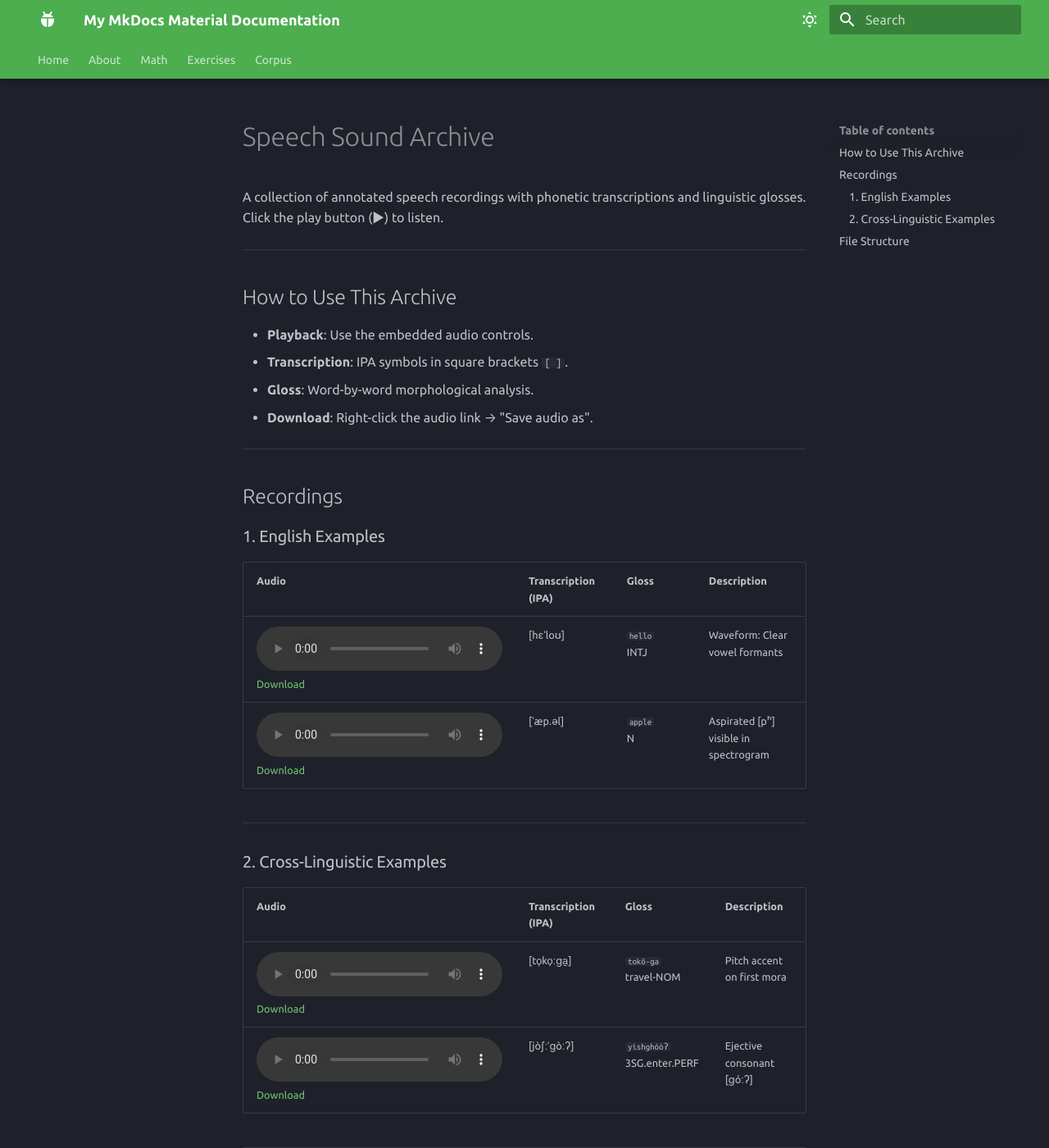
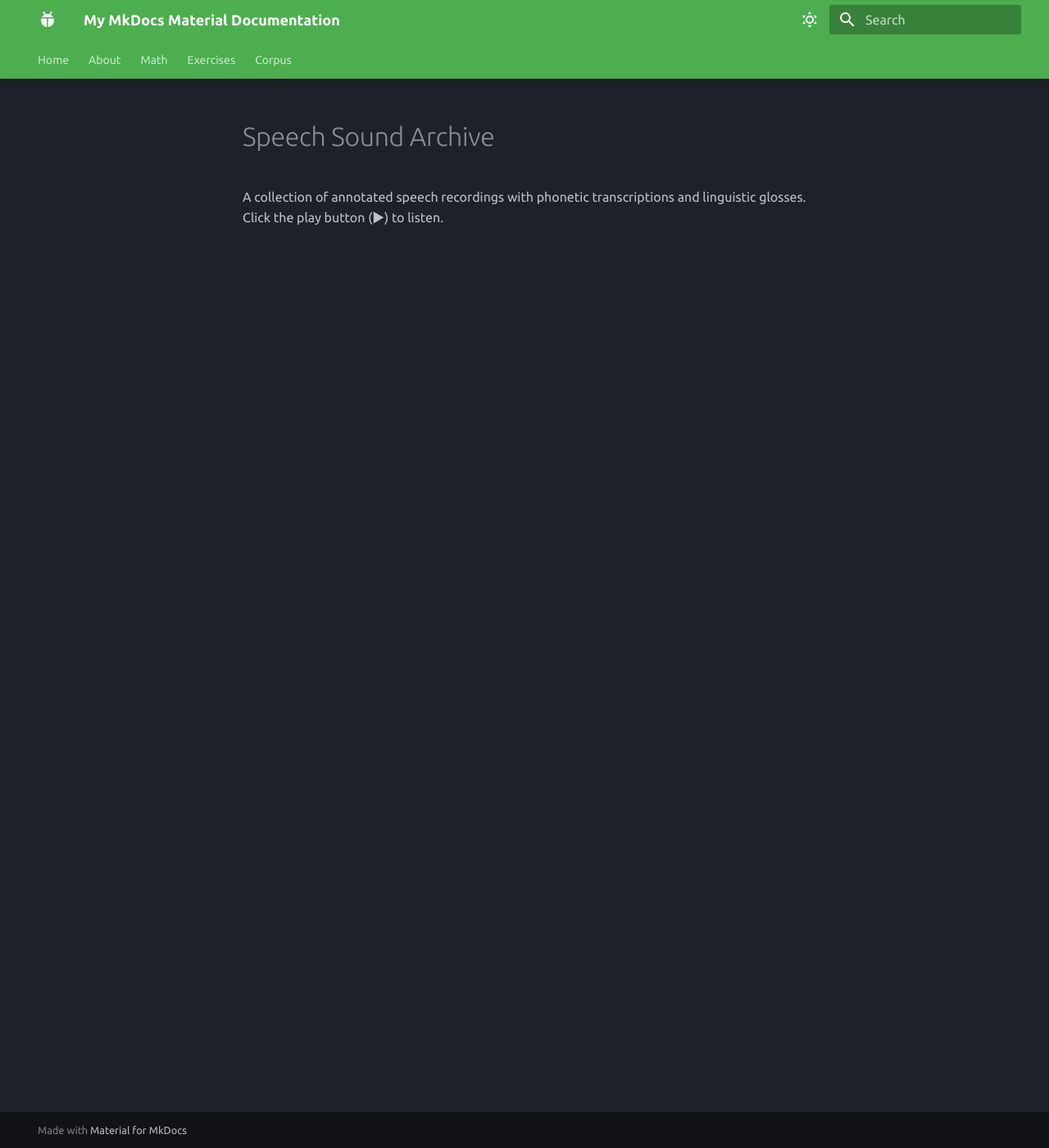
Before and after one commit to tabarasaka/shenasea, an MkDocs documentation site: the page built from docs/corpus/placeholder.md, in a window 1280 px wide and 1400 px high. Shown: the whole window at 82% size. Built offline with MkDocs 1.6.1 and Material for MkDocs 9.7.7, drawn with Linux system fonts in a browser that asks for light colours; some of the changed text lies outside the part shown.

Commit message:
Update placeholder.md

```diff
--- a/docs/corpus/placeholder.md
+++ b/docs/corpus/placeholder.md
@@ -1,36 +1,3 @@
 # Speech Sound Archive
 
 A collection of annotated speech recordings with phonetic transcriptions and linguistic glosses. Click the play button (▶) to listen.
-
----
-
-## How to Use This Archive
-- **Playback**: Use the embedded audio controls.
-- **Transcription**: IPA symbols in square brackets `[ ]`.
-- **Gloss**: Word-by-word morphological analysis.
-- **Download**: Right-click the audio link → "Save audio as".
-
----
-
-## Recordings
-
-### 1. English Examples
-
-| Audio | Transcription (IPA) | Gloss | Description |
-|-------|---------------------|-------|-------------|
-| <audio controls><source src="{{ site.baseurl }}/audio/english1.wav" type="audio/wav"></audio> <br> [Download](/audio/english1.wav) | [hɛˈloʊ] | `hello`<br>INTJ | Waveform: Clear vowel formants |
-| <audio controls><source src="{{ site.baseurl }}/audio/english2.wav" type="audio/wav"></audio> <br> [Download](/audio/english2.wav) | [ˈæp.əl] | `apple`<br>N | Aspirated [pʰ] visible in spectrogram |
-
----
-
-### 2. Cross-Linguistic Examples
-
-| Audio | Transcription (IPA) | Gloss | Description |
-|-------|---------------------|-------|-------------|
-| <audio controls><source src="{{ site.baseurl }}/audio/japanese1.wav" type="audio/wav"></audio> <br> [Download](/audio/japanese1.wav) | [to̞ko̞ːɡa̠] | `tokō-ga`<br>travel-NOM | Pitch accent on first mora |
-| <audio controls><source src="{{ site.baseurl }}/audio/navajo1.wav" type="audio/wav"></audio> <br> [Download](/audio/navajo1.wav) | [jòʃːˈɡòːʔ] | `yishghóóʔ`<br>3SG.enter.PERF | Ejective consonant [ɡóːʔ] |
-
----
-
-## File Structure
-Store your audio files in:
```
